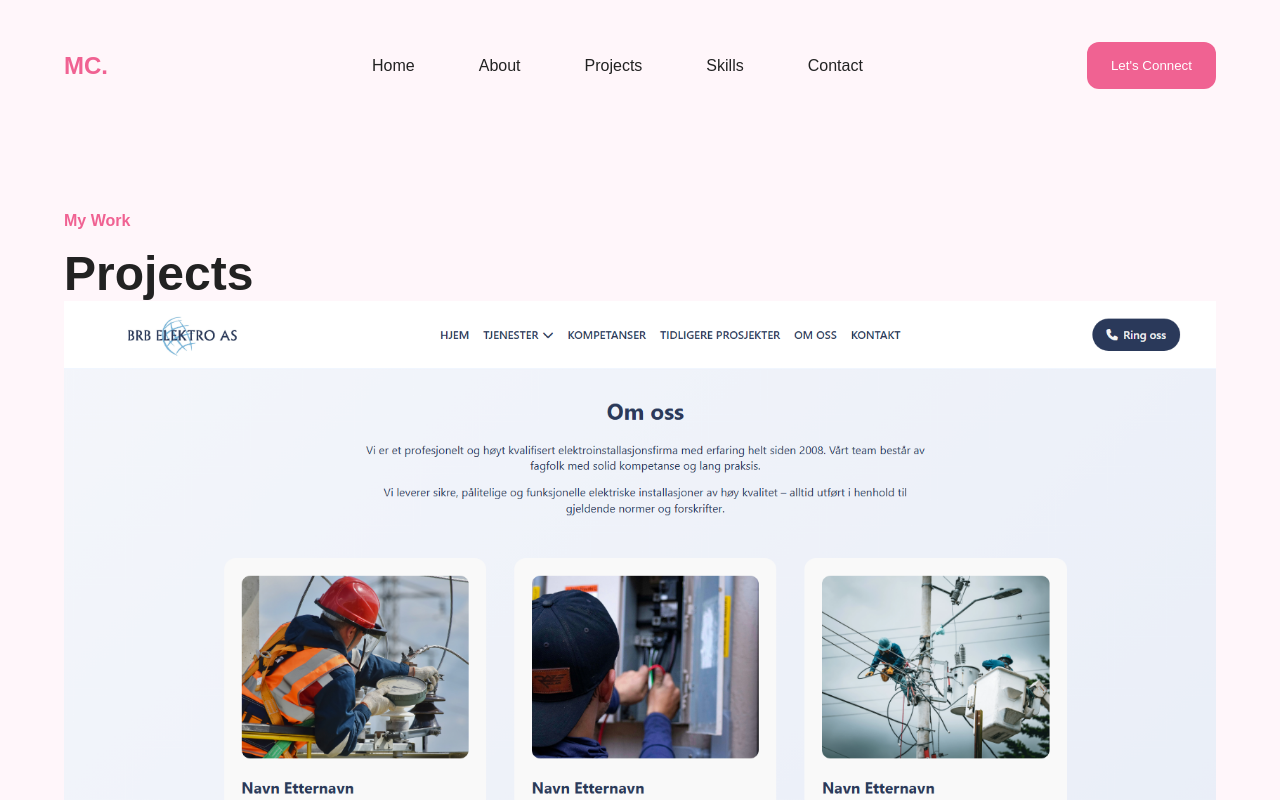
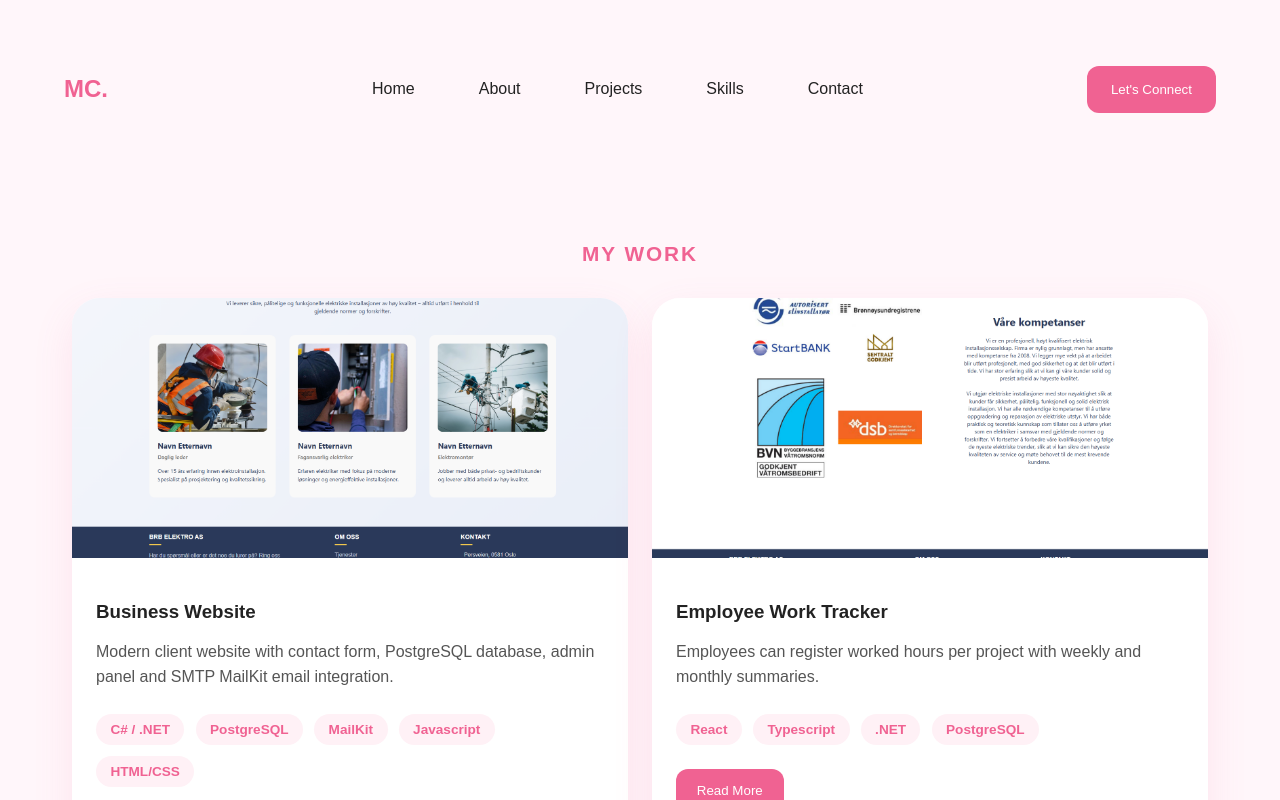
Before and after one commit to Mal-wina/Portfolio, a React app in the folder portfolio/: page /projects in a window 1280 px wide. Shown: the top 800 px of the page. Built offline with nearby package versions, Linux system fonts and the light colour scheme; the HTML template or start-up script is replaced by a standard one.

Commit message:
added github contributions

```diff
--- a/portfolio/src/App.css
+++ b/portfolio/src/App.css
@@ -7,6 +7,10 @@ body {
 
 * {
   box-sizing: border-box;
+}
+
+html {
+  scroll-behavior: smooth;
 }
 
 .navbar {
@@ -180,139 +184,117 @@ button {
   align-items: center;
 }
 
-.featured-project {
+.projects-section {
   max-width: 1200px;
-  margin: 0 auto 4rem;
-  padding: 3rem 4rem;
+  margin: 4rem auto;
+  padding: 0 2rem;
+}
+
+.projects-section .section-title {
+  color:#f06292;
+  font-weight: 700;
+  text-transform: uppercase;
+  letter-spacing: 0.12rem;
+  font-size: 1.3rem;
+  margin-bottom: 2rem;
+  align-items: center;
+  text-align: center;
+}
+
+.projects-grid {
   display: grid;
-  grid-template-columns: 1fr 2fr;
-  gap: 3rem;
+  grid-template-columns: repeat(2, 1fr);
+  gap: 1.5rem;
+}
+
+.project-card {
   background: white;
   border-radius: 28px;
-  box-shadow: 0 20px 50px rgba(240, 98, 146, 0.12);
+  overflow: hidden;
+  box-shadow: 0 15px 40px rgba(240, 98, 146, 0.12);
 }
 
-.project-text h2 {
-  font-size: 2.5rem;
-  font-weight: 400;
-  color:#222;
+.project-card:hover {
+  transform: translateY(-6px);
 }
 
-.section-title {
-  color: #f06292;
-  font-weight: 700;
+.project-card img {
+  width: 100%;
+  height: 260px;
+  object-fit: cover;
+  display: block;
 }
 
-.project-list {
-  list-style: none;
-  padding: 0;
+.project-content {
+  padding: 1.5rem;
 }
 
-.project-preview {
-  position: relative;
-  display: flex;
-  align-items: center;
-  justify-content: center;
-}
-
-.project-preview img {
-  width:100%;
-  height: auto;
-  object-fit: unset;
-  border-radius: 40px;
-  position: relative;
-  transform: translateY(40px);
-}
-
-.slider-btn {
-  position: absolute;
-  top: 50%;
-  transform: translateY(-10%);
-  width: 44px;
-  height: 44px;
-  border-radius: 50%;
-  border: none;
-  background: white;
-  color:#f06292;
-  cursor: pointer;
-  font-size: 2rem;
-  display: flex;
-  align-items: center;
-  justify-content: center;
-  z-index: 5;
-}
-
-.slider-btn.left {
-  left: 1rem;
-}
-
-.slider-btn.right {
-  right: 1rem;
-}
-
-.read-more{
-  margin-top: 1.5rem;
-  padding: 0.9rem 1.4rem;
-}
-
-
-.project-list li {
-  position: relative;
-  padding-left: 2rem;
+.project-content h3{
   margin-bottom: 1rem;
 }
 
-.project-list li:before {
-  content: "✓";
-  position: absolute;
-  left:0;
-  top: 0;
-  background: #f06292;
-  color: white;
-  width: 1.2rem;
-  height: 1.2rem;
-  border-radius: 50%;
-  font-size: 0.8rem;
-  display: grid;
-  place-items: center;
+.project-content p{
+  color: #555;
+  line-height: 1.6;
 }
 
-.tech-row {
-  grid-column: 1 / -1;
+.project-tags{
   display: flex;
   flex-wrap: wrap;
-  gap: 0.8rem;
-  background: #fff6fa;
-  padding: 1rem;
-  border-radius: 18px;
-  justify-content: center;
+  gap: 0.7rem;
+  margin-top: 1.5rem;
+  margin-bottom: 1.5rem;
 }
 
-.tech-row span {
-  background: white;
+.project-tags span {
+  background: #fff1f6;
   color: #f06292;
-  padding: 0.7rem 1rem;
+  padding: 0.5rem 0.9rem;
   border-radius: 999px;
+  font-size: 0.85rem;
   font-weight: 600;
-  font-size: 0.9rem;
-
 }
 
-/* responsive */
+.project-content button {
+  background: #f06292;
+  color:white;
+  border:none;
+  padding: 0.9rem 1.3rem;
+  cursor: pointer;
+  border-radius: 12px;
+}
 
-@media (max-width: 768px) {
-  .featured-project {
+/*responive*/
+@media (max-width: 700px) {
+  .projects-grid {
     grid-template-columns: 1fr;
-    padding: 2rem;
   }
 
-  .tech-row {
-    justify-content: center;
-    gap: 0.6rem;
-  }
-
-  .tech-row span {
-    font-size: 0.8rem;
-    padding: 0.6rem 0.8rem;
+  .projects-heading {
+    font-size: 2.3rem;
   }
 }
+
+.github-card{
+  background: white;
+  padding:2rem;
+  border-radius: 28px;
+  box-shadow: 0 15px 40px rgba(240, 98, 146, 0.12);
+  max-width: 2000px;
+}
+
+.github-section h2{
+  color:#f06292;
+  font-size: 1.5rem;
+  text-align: center;
+  margin-bottom:2rem;
+}
+
+.github-section {
+  display: flex;
+  flex-direction: column;
+  align-items: center;
+}
+.github-card img{
+  width: 100%;
+}
--- /dev/null
+++ b/portfolio/src/components/GitHubStats.tsx
@@ -0,0 +1,14 @@
+function GitHubStats() {
+    return (
+        <section className="github-section">
+            <h2>Github <span>Contributions</span></h2>
+
+            <div className="github-card">
+                <img src="https://ghchart.rshah.org/f06292/Mal-wina"
+                alt="Github contribution chart" />
+            </div>
+        </section>
+    );
+}
+
+export default GitHubStats;
--- a/portfolio/src/components/Navbar.tsx
+++ b/portfolio/src/components/Navbar.tsx
@@ -1,5 +1,4 @@
 import { useState } from "react";
-import { Link } from "react-router-dom";
 
 function Navbar() {
     const [menuOpen, setMenuOpen] = useState(false);
@@ -7,6 +6,7 @@ function Navbar() {
         <nav className="navbar">
             <h2>MC.</h2>
 
+            <div className="navbar">
             <button className="menu-button"
                     onClick={() => setMenuOpen(!menuOpen)}>
                 {menuOpen ? "×" : "☰"}
@@ -14,19 +14,23 @@ function Navbar() {
 
             <ul className={`nav-links ${menuOpen ? "open" : ""}`}>
                 <li>
-                    <Link to="/">Home</Link>
+                    <a href="#home">Home</a>
                 </li>
-                <li>
-                    <Link to="/about">About</Link>
+                 <li>
+                    <a href="#about">About</a>
                 </li>
-                <li>
-                    <Link to="/projects">Projects</Link>
+                 <li>
+                    <a href="#projects">Projects</a>
                 </li>
-                <li>Skills</li>
-                <li>Contact</li>
+                 <li>
+                    <a href="#skills">Skills</a>
+                </li>
+                 <li>
+                    <a href="#contact">Contact</a>
+                </li>
             </ul>
-
-            <button>Let's Connect</button>
+           </div>
+            <button className="connect-button">Let's Connect</button>
         </nav>
     );
 }
--- a/portfolio/src/components/Projects.tsx
+++ b/portfolio/src/components/Projects.tsx
@@ -1,31 +1,41 @@
 function Projects() {
     return (
-        <section className="projects-page">
+        <section className="projects-section">
             <p className="section-title">My Work</p>
-            <h1>Projects</h1>
 
             <div className="projects-grid">
-                <div className="projects-card">
-                    <img src="/business-project.png" alt="Electrician website" />
-                    <h2>Electrician Website</h2>
+                <div className="project-card">
+                    <img src="/business-project.png" alt="Business Website" />
+
+                    <div className="project-content">
+                        <h3>Business Website</h3>
+
                         <p>
-                        Client website with contact form, PostgreSQL database, aminiastration panel and SMTP MailKit email replies.
+                            Modern client website with contact form,
+                            PostgreSQL database, admin panel and
+                            SMTP MailKit email integration.
                         </p>
 
                         <div className="project-tags">
                             <span>C# / .NET</span>
                             <span>PostgreSQL</span>
+                            <span>MailKit</span>
                             <span>Javascript</span>
-                        <span>HTML / CSS</span>
-                        <span>Google authentication</span>
+                            <span>HTML/CSS</span>
+                        </div>
+
+                        <button>Read More</button>
                     </div>
                 </div>
 
-                <div className="projects-card">
-                    <img src="/business-project.png" alt="Electrician website" />
-                    <h2>Hour Work Tracker</h2>
+                <div className="project-card">
+                    <img src="/admin-panel.png" alt="Work Tracker" />
+
+                    <div className="project-content">
+                        <h3>Employee Work Tracker</h3>
+
                         <p>
-                        Work tracking system where employees can log hours by project,
+                            Employees can register worked hours per project
                             with weekly and monthly summaries.
                         </p>
 
@@ -33,25 +43,13 @@ function Projects() {
                             <span>React</span>
                             <span>Typescript</span>
                             <span>.NET</span>
-                        <span>PosgreSQL</span>
+                            <span>PostgreSQL</span>
+                        </div>
+
+                        <button>Read More</button>
                     </div>
                 </div>
 
-                <div className="projects-card">
-                    <img src="/business-project.png" alt="Electrician website" />
-                    <h2>Reading Tracker</h2>
-                    <p>
-                         Personal reading tracker for books, reading progress, goals and
-                        statistics.
-                    </p>
-
-                    <div className="project-tags">
-                        <span>React</span>
-                        <span>Typescript</span>
-                        <span>.NET</span>
-                        <span>PosgreSQL</span>
-                    </div>
-                </div>
             </div>
         </section>
     );
--- a/portfolio/src/pages/Home.tsx
+++ b/portfolio/src/pages/Home.tsx
@@ -1,6 +1,7 @@
 import Hero from "../components/Hero";
 import About from "../components/About"
 import Projects from "../components/Projects";
+import GitHubStats from "../components/GitHubStats";
 
 function Home() {
   return (
@@ -16,6 +17,10 @@ function Home() {
       <section id="projects">
         <Projects />
       </section>
+
+      <section id="github">
+        <GitHubStats />
+      </section>
     </>
   );
 }
```
Also changed, not shown: portfolio/src/components/FeaturedProject.tsx (deleted, +0 -64 lines). Lines whose indentation alone changed are shown as unchanged.
